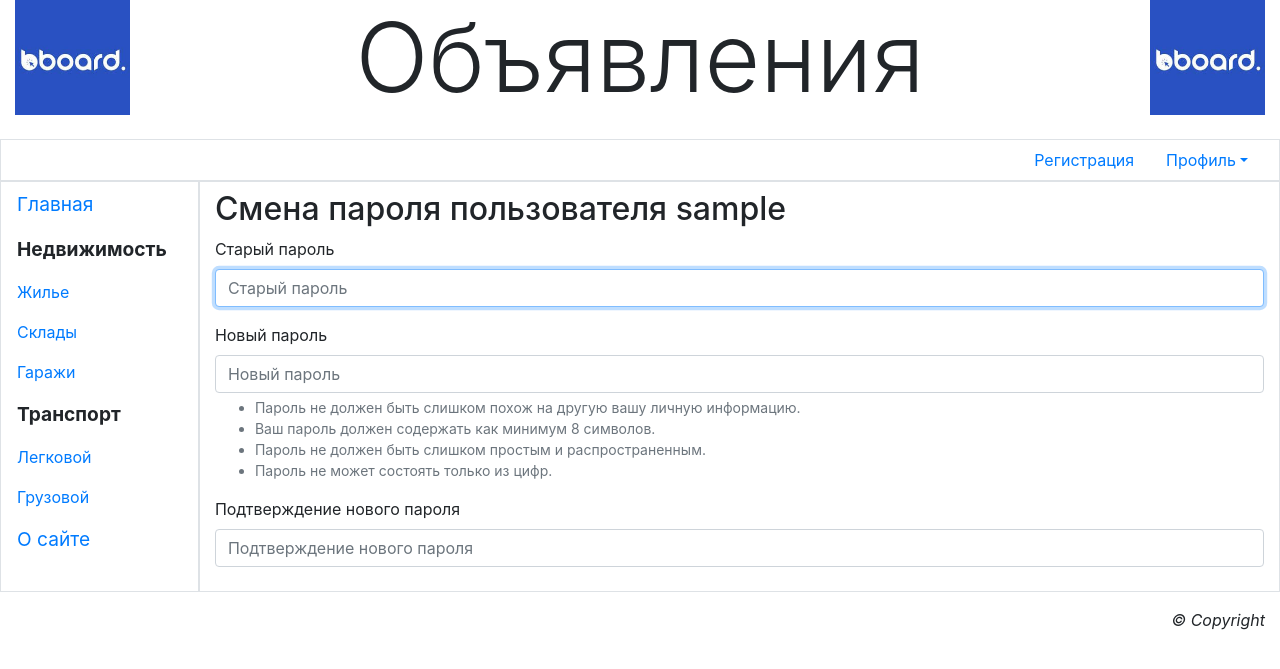
After one commit to PaulAleksandrov93/bboard, a Django app: page /accounts/password/change in a window 1280 px wide. The commit adds this page. Shown: the top 669 px of the page. Run offline with Django 4.2, Linux system fonts and the light colour scheme; the visitor is signed in with stand-in values (Sample User, id 1); some libraries are stand-ins or nearby versions.

Commit message:
added the ability to change the account password

```diff
--- a/main/templates/layout/basic.html
+++ b/main/templates/layout/basic.html
@@ -32,7 +32,7 @@
                         объявления</a>
                         <a class="dropdown-item" href="{% url 'main:profile_change' %}">Изменить личные
                         данные</a>
-                        <a class="dropdown-item" href="#">Изменить
+                        <a class="dropdown-item" href="{% url 'main:password_change' %}">Изменить
                         пароль</a>
                         <div class="dropdown-divider"></div>
                         <a class="dropdown-item" href="{% url 'main:logout' %}">Выйти</a>
--- /dev/null
+++ b/main/templates/main/password_change.html
@@ -0,0 +1,14 @@
+{% extends "layout/basic.html" %}
+
+{% load bootstrap4 %}
+
+{% block title %}Смена пароля{% endblock %}
+
+{% block content %}
+<h2>Смена пароля пользователя {{ user.username }}</h2>
+<form method="post">
+    {% csrf_token %}
+    {% bootstrap_form form layout='horizontal' %}
+    {% buttons submit='Сменить пароль' %} {% endbuttons %}
+</form>
+{% endblock %}
--- a/main/urls.py
+++ b/main/urls.py
@@ -6,11 +6,13 @@ from .views import BBLoginView
 from .views import profile
 from .views import BBLogoutView
 from .views import ChangeUserInfoView
+from .views import BBPasswordChangeView
 
 app_name = 'main'
 
 urlpatterns = [
     path('accounts/logout/', BBLogoutView.as_view(), name='logout'),
+    path('accounts/password/change', BBPasswordChangeView.as_view(), name='password_change'),
     path('accounts/login/', BBLoginView.as_view(), name='login'),
     path('accounts/profile/change/', ChangeUserInfoView.as_view(), name = 'profile_change'),
     path('accounts/profile/', profile, name='profile'),
--- a/main/views.py
+++ b/main/views.py
@@ -10,6 +10,7 @@ from django.views.generic.edit import UpdateView
 from django.contrib.messages.views import SuccessMessageMixin
 from django.urls import reverse_lazy
 from django.shortcuts import get_object_or_404
+from django.contrib.auth.views import PasswordChangeView
 
 from .models import AdvUser
 from .forms import ChangeUserInfoForm
@@ -52,3 +53,8 @@ class ChangeUserInfoView(SuccessMessageMixin, LoginRequiredMixin, UpdateView):
         if not queryset:
             queryset = self.get_queryset()
         return get_object_or_404(queryset, pk = self.user_id)
+
+class BBPasswordChangeView(SuccessMessageMixin, LoginRequiredMixin, PasswordChangeView):
+    template_name = 'main/password_change.html'
+    success_url = reverse_lazy('main:profile')
+    success_message = 'Пароль пользователя изменен'
```
Also changed, not shown: 1 other file.
